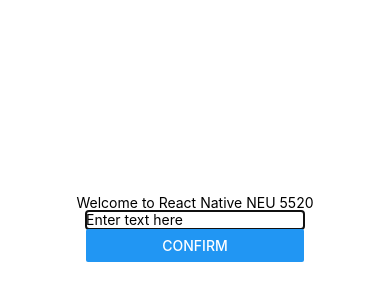
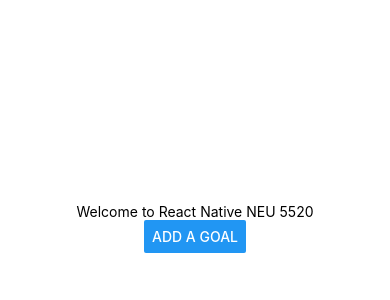
Before and after one commit to realericwang/CS5520, a React Native app: screen / in a window 390 px wide. Shown: the part 194-494 px from the top of the page. Built offline with nearby package versions, Linux system fonts and the light colour scheme.

Commit message:
add a modal  in Input.js - Add a <Button> titled “Add a goal” in App.js that would make the Modal visible when it's pressed. - Update the callback function passed to Input component from App.js to make the modal hidden after user has added a goal

```diff
--- a/App.js
+++ b/App.js
@@ -1,15 +1,17 @@
 import { StatusBar } from 'expo-status-bar';
-import { StyleSheet, View, Text } from 'react-native';
+import { StyleSheet, View, Text, Button } from 'react-native';
 import Header from './Components/Header';
 import Input from './Components/Input';
 import { useState } from 'react';
 
 export default function App() {
   const [receivedData, setReceivedData] = useState('');
+  const [isModalVisible, setIsModalVisible] = useState(false);
   const appName = 'React Native NEU 5520';
 
   const handleInputData = (inputText) => {
     setReceivedData(inputText);
+    setIsModalVisible(false);
     console.log('Input text:', inputText);
   };
 
@@ -18,7 +20,8 @@ export default function App() {
       <Header title={appName}>
         <Text>Child Component</Text>
       </Header>
-      <Input autoFocus={true} inputHandler={handleInputData} />
+      <Button title="Add a goal" onPress={() => setIsModalVisible(true)} />
+      <Input autoFocus={true} inputHandler={handleInputData} visible={isModalVisible} />
       <Text>{receivedData}</Text>
       <StatusBar style="auto" />
     </View>
--- a/Components/Input.js
+++ b/Components/Input.js
@@ -1,7 +1,7 @@
-import { StyleSheet, Text, View, TextInput, Button } from 'react-native';
+import { StyleSheet, Text, View, TextInput, Button, Modal } from 'react-native';
 import React, { useState, useRef, useEffect } from 'react';
 
-export default function Input({ autoFocus = false, inputHandler }) {
+export default function Input({ autoFocus = false, inputHandler, visible }) {
   const [text, setText] = useState('');
   const [isFocused, setIsFocused] = useState(false);
   const [isSubmitted, setIsSubmitted] = useState(false);
@@ -32,12 +32,13 @@ export default function Input({ autoFocus = false, inputHandler }) {
   };
 
   const handleConfirm = () => {
-    // console.log('User input:', text);
     inputHandler(text);
+    setText('');
   };
 
   return (
-    <View>
+    <Modal visible={visible} animationType="slide">
+      <View style={styles.container}>
         <TextInput
           ref={inputRef}
           placeholder="Enter text here"
@@ -57,7 +58,16 @@ export default function Input({ autoFocus = false, inputHandler }) {
         {!isFocused && isSubmitted && renderFeedback()}
         <Button title="Confirm" onPress={handleConfirm} />
       </View>
+    </Modal>
   );
 }
 
-const styles = StyleSheet.create({});
+const styles = StyleSheet.create({
+  container: {
+    flex: 1,
+    backgroundColor: '#fff',
+    alignItems: 'center',
+    justifyContent: 'center',
+    color: 'red',
+  },
+});
```
Lines whose indentation alone changed are shown as unchanged.
